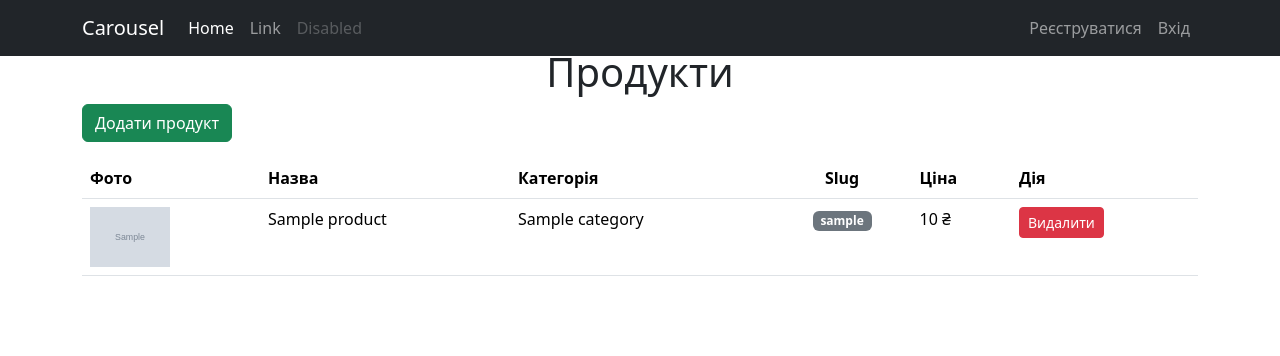
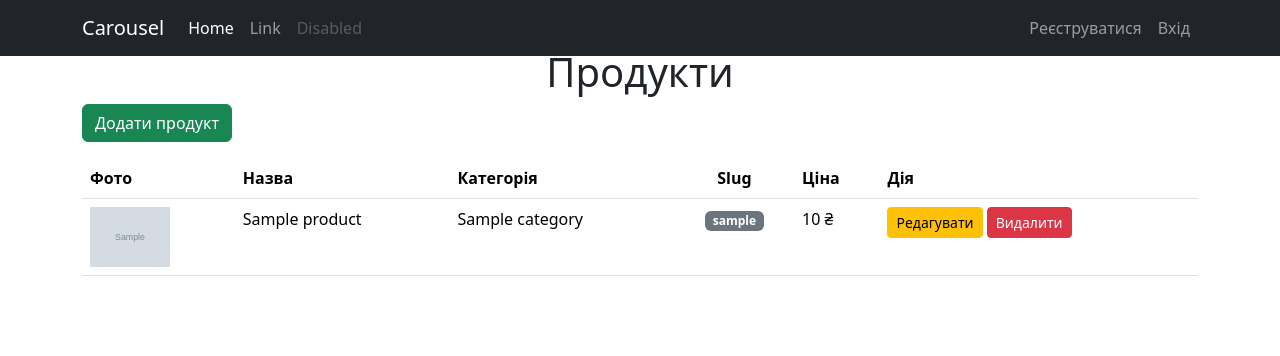
Before and after one commit to illich-byte/Py_Django, a Django app: template products/templates/products.html in a window 1280 px wide. Shown: the top 356 px of the page. Run offline with Django 5.2, Linux system fonts and the light colour scheme; the template is opened without the code that fills it: most values are stand-ins (such as "Sample title", 1, 10 or a date in 2020); grey boxes marked "Sample" are stand-in pictures; some libraries are stand-ins or nearby versions.

Commit message:
Refactor product table to improve image handling

```diff
--- a/products/templates/products.html
+++ b/products/templates/products.html
@@ -18,14 +18,12 @@
     </tr>
   </thead>
 <tbody>
-    {% for product  in products %}
+    {% for product in products %}
     <tr>
         <td>
             {% with main_image=product.images.all|dictsort:"priority"|first %}
                 {% if main_image %}
-                {% for pi in product.images.all %}
-                  <img src="{{ pi.image.url }}" width="80" alt="{{ product.name }}" class="product-img">
-                {% endfor %}
+                    <img src="{{ main_image.image.url }}" width="80" alt="{{ product.name }}" class="product-img">
                 {% else %}
                     <img src="{% static 'images/no-image.png' %}" width="80" alt="No image" class="product-img">
                 {% endif %}
@@ -36,6 +34,10 @@
         <td class="text-center"><span class="badge bg-secondary">{{ product.slug }}</span></td>
         <td class="price">{{ product.price }} ₴</td>
         <td>
+            <a href="{% url 'products:edit_product' product.id %}"
+               class="btn btn-sm btn-warning">
+                Редагувати
+            </a>
 
             <button type="button"
                     class="btn btn-sm btn-danger"
@@ -46,7 +48,7 @@
                 Видалити
             </button>
         </td>
-    <tr>
+    </tr>
     {% endfor %}
 </tbody>
 </table>
```
Lines whose indentation alone changed are shown as unchanged.
